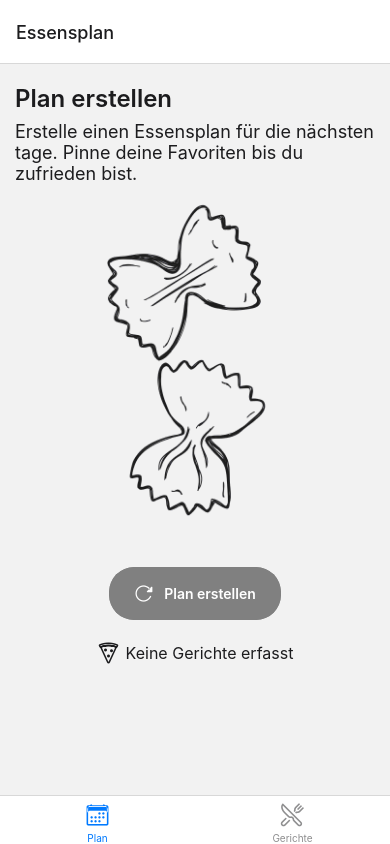
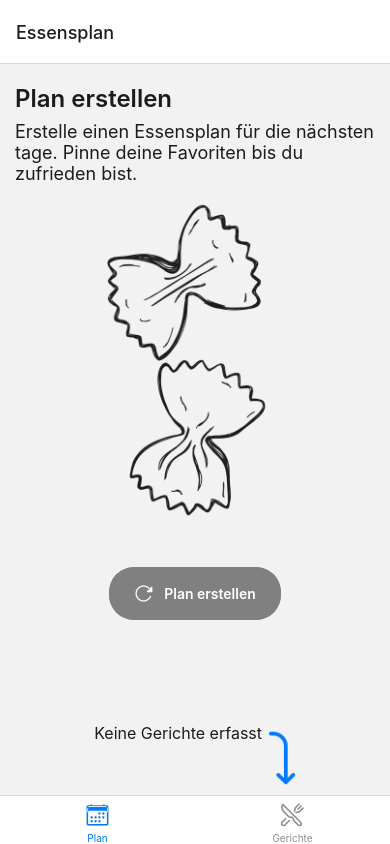
Before and after one commit to gausss/meali_rn, a React Native app: screen /Add in a window 390 px wide. Built offline with nearby package versions, Linux system fonts and the light colour scheme.

Commit message:
Update oboarding

```diff
--- a/src/screens/meal/MealList.tsx
+++ b/src/screens/meal/MealList.tsx
@@ -13,6 +13,7 @@ import {Section} from '../../shared/Section';
 import {MealScreenParams} from './MealScreenParams';
 import {MealsContext} from '../../domain/MealReducer';
 import {ListItemSeparator} from '../../shared/List';
+import {MealRow} from './MealRow';
 
 export function MealList(): React.JSX.Element {
   const {colors} = useTheme();
@@ -29,9 +30,9 @@ export function MealList(): React.JSX.Element {
             data={meals}
             scrollEnabled={true}
             ItemSeparatorComponent={() => <ListItemSeparator />}
-            renderItem={({item: meal, index}) => (
+            renderItem={({item, index}) => (
               <TouchableHighlight
-                key={meal.id}
+                key={item.id}
                 underlayColor={colors.notification}
                 onPress={() => {
                   navigation.navigate({
@@ -42,15 +43,7 @@ export function MealList(): React.JSX.Element {
                     merge: true,
                   });
                 }}>
-                <View
-                  style={{
-                    padding: 15,
-                  }}>
-                  <Text
-                    style={{...GlobalStyles.defaultText, color: colors.text}}>
-                    {meal.name}
-                  </Text>
-                </View>
+                <MealRow meal={item} />
               </TouchableHighlight>
             )}
           />
--- /dev/null
+++ b/src/screens/meal/MealRow.tsx
@@ -0,0 +1,35 @@
+import {useTheme} from '@react-navigation/native';
+import {StyleSheet, Text, View} from 'react-native';
+import {GlobalStyles} from '../../shared/GlobalStyles';
+import {Meal} from '../../domain/Meal';
+import Icon from 'react-native-vector-icons/Ionicons';
+
+interface MealRowProps {
+  meal: Meal;
+}
+
+export function MealRow({meal}: MealRowProps): React.JSX.Element {
+  const {colors} = useTheme();
+
+  return (
+    <View style={styles.container}>
+      <Text style={{...GlobalStyles.defaultText, color: colors.text}}>
+        {meal.name}
+      </Text>
+      <Icon
+        style={{...GlobalStyles.defaultText, color: colors.text}}
+        name="chevron-forward-outline"
+      />
+    </View>
+  );
+}
+
+const styles = StyleSheet.create({
+  container: {
+    padding: 15,
+    flexDirection: 'row',
+    alignItems: 'center',
+    justifyContent: 'space-between',
+    width: '100%',
+  },
+});
--- /dev/null
+++ b/src/screens/plan/NoMeals.tsx
@@ -0,0 +1,48 @@
+import {useTheme} from '@react-navigation/native';
+import {useTranslation} from 'react-i18next';
+import {View, Text, Image, StyleSheet} from 'react-native';
+import {GlobalStyles} from '../../shared/GlobalStyles';
+
+export function NoMealsPlan(): React.JSX.Element {
+  const {colors} = useTheme();
+  const {t} = useTranslation();
+
+  return (
+    <View style={styles.container}>
+      <Text
+        style={{
+          fontSize: GlobalStyles.defaultText.fontSize,
+          color: colors.text,
+        }}>
+        {t('plan.noMeals')}
+      </Text>
+      <Image
+        source={require('../../img/arrow-down.png')}
+        style={{
+          ...styles.arrow,
+          tintColor: colors.primary,
+        }}
+      />
+    </View>
+  );
+}
+
+const styles = StyleSheet.create({
+  container: {
+    flexDirection: 'row',
+    justifyContent: 'center',
+    alignItems: 'flex-start',
+    height: 60,
+    position: 'absolute',
+    bottom: 10,
+    right: '20%',
+  },
+  arrow: {
+    marginTop: 5,
+    marginLeft: -10,
+    height: 60,
+    width: 60,
+    resizeMode: 'contain',
+    transform: [{rotate: '270deg'}],
+  },
+});
--- a/src/screens/plan/PlanList.tsx
+++ b/src/screens/plan/PlanList.tsx
@@ -2,13 +2,13 @@ import {useTheme} from '@react-navigation/native';
 import {useContext, useState} from 'react';
 import {useTranslation} from 'react-i18next';
 import {FlatList, Image, Text, TouchableHighlight, View} from 'react-native';
-import Icon from 'react-native-vector-icons/Ionicons';
 import {MealsContext} from '../../domain/MealReducer';
 import {Plan, generatePlan} from '../../domain/Plan';
 import {ActionButton} from '../../shared/ActionButton';
 import {GlobalStyles} from '../../shared/GlobalStyles';
 import {ListItemSeparator} from '../../shared/List';
 import {Section} from '../../shared/Section';
+import {NoMealsPlan} from './NoMeals';
 import {PlanRow} from './PlanRow';
 
 export function PlanList(): React.JSX.Element {
@@ -23,12 +23,13 @@ export function PlanList(): React.JSX.Element {
       style={{
         ...GlobalStyles.viewContainer,
       }}>
-      {plan.length ? (
+      <View>
+        {plan.length && meals.length ? (
           <FlatList
             data={plan}
             scrollEnabled={true}
             ItemSeparatorComponent={() => <ListItemSeparator />}
-          renderItem={({item, index}) => (
+            renderItem={({item}) => (
               <TouchableHighlight
                 key={item.index}
                 underlayColor={colors.notification}
@@ -42,6 +43,7 @@ export function PlanList(): React.JSX.Element {
         ) : (
           <NoPlan />
         )}
+      </View>
 
       <View style={{...GlobalStyles.viewCentered}}>
         <ActionButton
@@ -75,27 +77,3 @@ function NoPlan(): React.JSX.Element {
     </View>
   );
 }
-
-function NoMealsPlan(): React.JSX.Element {
-  const {colors} = useTheme();
-  const {t} = useTranslation();
-
-  return (
-    <View
-      style={{
-        flexDirection: 'row',
-        gap: 5,
-        justifyContent: 'center',
-        alignItems: 'center',
-      }}>
-      <Icon name="pizza-outline" style={{fontSize: 24, color: colors.text}} />
-      <Text
-        style={{
-          fontSize: GlobalStyles.defaultText.fontSize,
-          color: colors.text,
-        }}>
-        {t('plan.noMeals')}
-      </Text>
-    </View>
-  );
-}
--- a/src/shared/GlobalStyles.tsx
+++ b/src/shared/GlobalStyles.tsx
@@ -9,6 +9,7 @@ export const GlobalStyles = StyleSheet.create({
     paddingHorizontal: 15,
     marginTop: 20,
     gap: 20,
+    height: '97%',
   },
   placeholderImage: {
     height: Dimensions.get('window').height * 0.43,
```
Also changed, not shown: src/img/arrow-down.png. Lines whose indentation alone changed are shown as unchanged.
